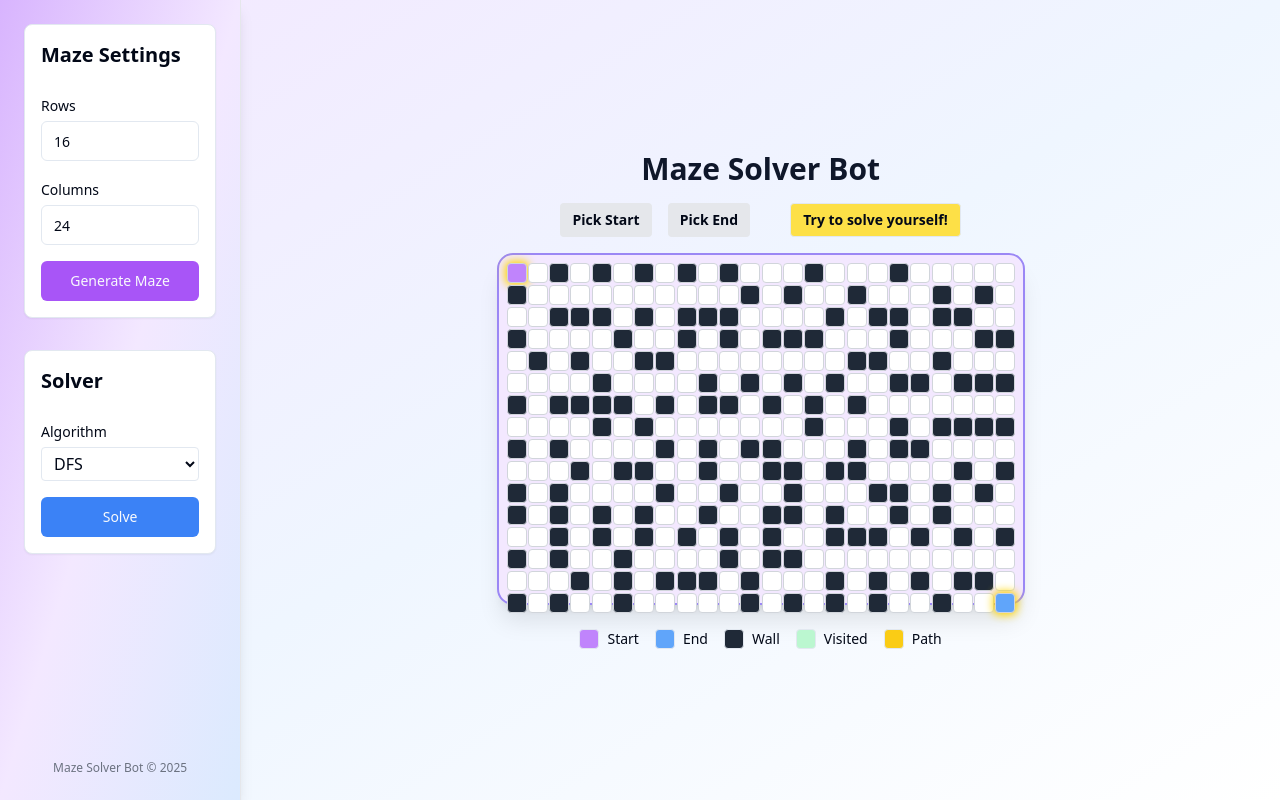
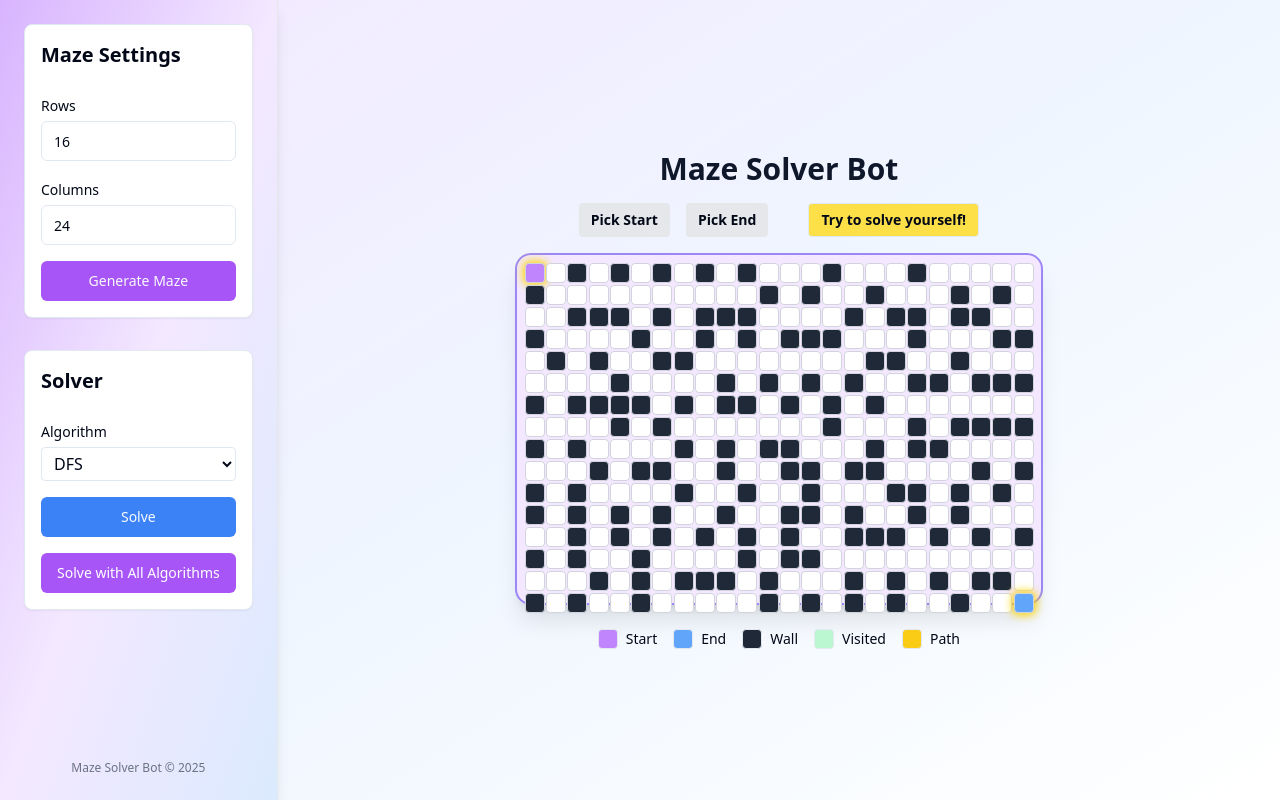
Before and after one commit to just-420/labyrinth-explorer-gui, a React (Vite) app: page /maze in a window 1280 px wide. Built offline with nearby package versions, Linux system fonts and the light colour scheme.

Commit message:
Add solve all algorithms button
Implement a button to solve the maze using all four algorithms simultaneously.

```diff
--- a/src/components/MazeSidebar.tsx
+++ b/src/components/MazeSidebar.tsx
@@ -16,6 +16,7 @@ interface Props {
   setAlgorithm: (algo: Algorithm) => void;
   onGenerate: () => void;
   onSolve: () => void;
+  onSolveAll: () => void;
   isSolving: boolean;
 }
 
@@ -28,6 +29,7 @@ export default function MazeSidebar({
   setAlgorithm,
   onGenerate,
   onSolve,
+  onSolveAll,
   isSolving,
 }: Props) {
   return (
@@ -87,6 +89,14 @@ export default function MazeSidebar({
         >
           {isSolving ? "Solving..." : "Solve"}
         </Button>
+        <Button
+          onClick={onSolveAll}
+          disabled={isSolving}
+          variant="secondary"
+          className="bg-purple-500 hover:bg-purple-600 text-white"
+        >
+          {isSolving ? "Comparing..." : "Solve with All Algorithms"}
+        </Button>
       </Card>
       <div className="text-xs text-gray-500 text-center mt-auto">
         Maze Solver Bot © {new Date().getFullYear()}
--- a/src/pages/MazeSolver.tsx
+++ b/src/pages/MazeSolver.tsx
@@ -140,6 +140,47 @@ const MazeSolver = () => {
     });
   };
 
+  const handleSolveAll = async () => {
+    if (manualMode) return;
+    setIsSolving(true);
+    setVisited([]);
+    setPath([]);
+    setAlgorithmStats({});
+
+    const algorithms: Algorithm[] = ["DFS", "BFS", "A*", "Dijkstra"];
+
+    for (const algo of algorithms) {
+      const startTime = performance.now();
+      const { visitedOrder, finalPath } = await solveMaze(maze, algo, () => {}, start, end);
+      const endTime = performance.now();
+      const timeElapsed = endTime - startTime;
+
+      setAlgorithmStats(prev => ({
+        ...prev,
+        [algo]: {
+          time: timeElapsed,
+          visitedCount: visitedOrder.length,
+          pathLength: finalPath.length
+        }
+      }));
+    }
+
+    const bestAlgo = getBestAlgorithm();
+    if (bestAlgo) {
+      const { visitedOrder, finalPath } = await solveMaze(maze, bestAlgo.algo as Algorithm, setVisited, start, end);
+      setPath(finalPath);
+      setSolveTime(bestAlgo.stats.time);
+      setVisitedCount(bestAlgo.stats.visitedCount);
+    }
+
+    setIsSolving(false);
+
+    toast({
+      title: "All Algorithms Compared!",
+      description: "Check the statistics below to see how each algorithm performed.",
+    });
+  };
+
   const getBestAlgorithm = () => {
     if (Object.keys(algorithmStats).length === 0) return null;
 
@@ -166,6 +207,7 @@ const MazeSolver = () => {
         setAlgorithm={setAlgorithm}
         onGenerate={handleGenerate}
         onSolve={handleSolve}
+        onSolveAll={handleSolveAll}
         isSolving={isSolving}
       />
       <main className="w-full flex flex-col items-center justify-center p-6">
```
